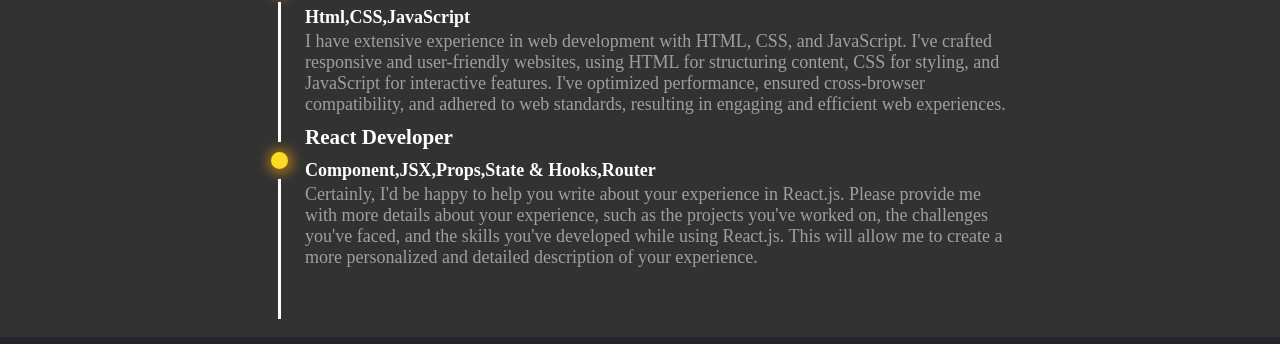
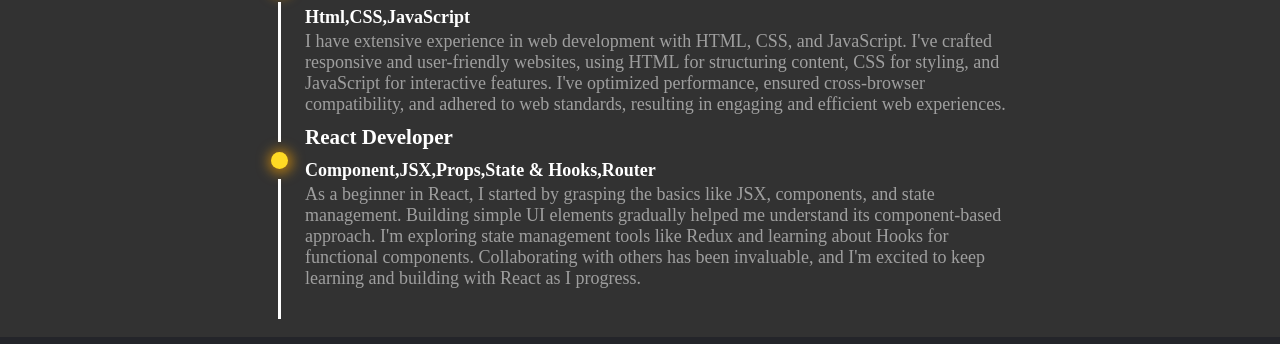
Before and after one commit to Deepanshu447/my-portfolio, a plain HTML site: page index.html in a window 1280 px wide. Shown: the part 1926-2270 px from the top of the page. Drawn offline with nearby package versions, Linux system fonts and the light colour scheme.

Commit message:
Update index.html

```diff
--- a/index.html
+++ b/index.html
@@ -113,10 +113,7 @@
 
                 <h3>React Developer</h3>
                 <h4>Component,JSX,Props,State & Hooks,Router</h4>
-                <p>Certainly, I'd be happy to help you write about your experience in React.js. Please provide me with
-                    more details about your experience, such as the projects you've worked on, the challenges you've
-                    faced, and the skills you've developed while using React.js. This will allow me to create a more
-                    personalized and detailed description of your experience.</p>
+                <p> As a beginner in React, I started by grasping the basics like JSX, components, and state management. Building simple UI elements gradually helped me understand its component-based approach. I'm exploring state management tools like Redux and learning about Hooks for functional components. Collaborating with others has been invaluable, and I'm excited to keep learning and building with React as I progress.</p>
 
             </div>
         </div>
```
